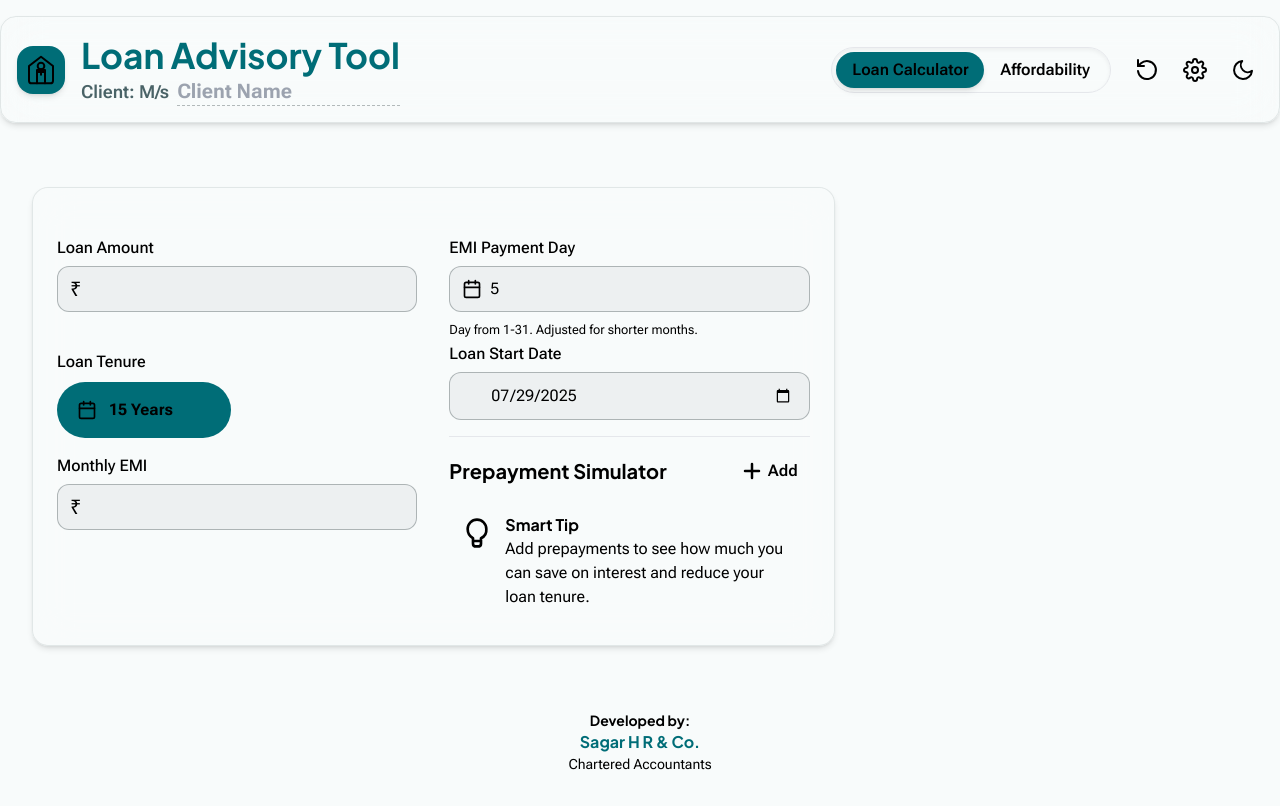
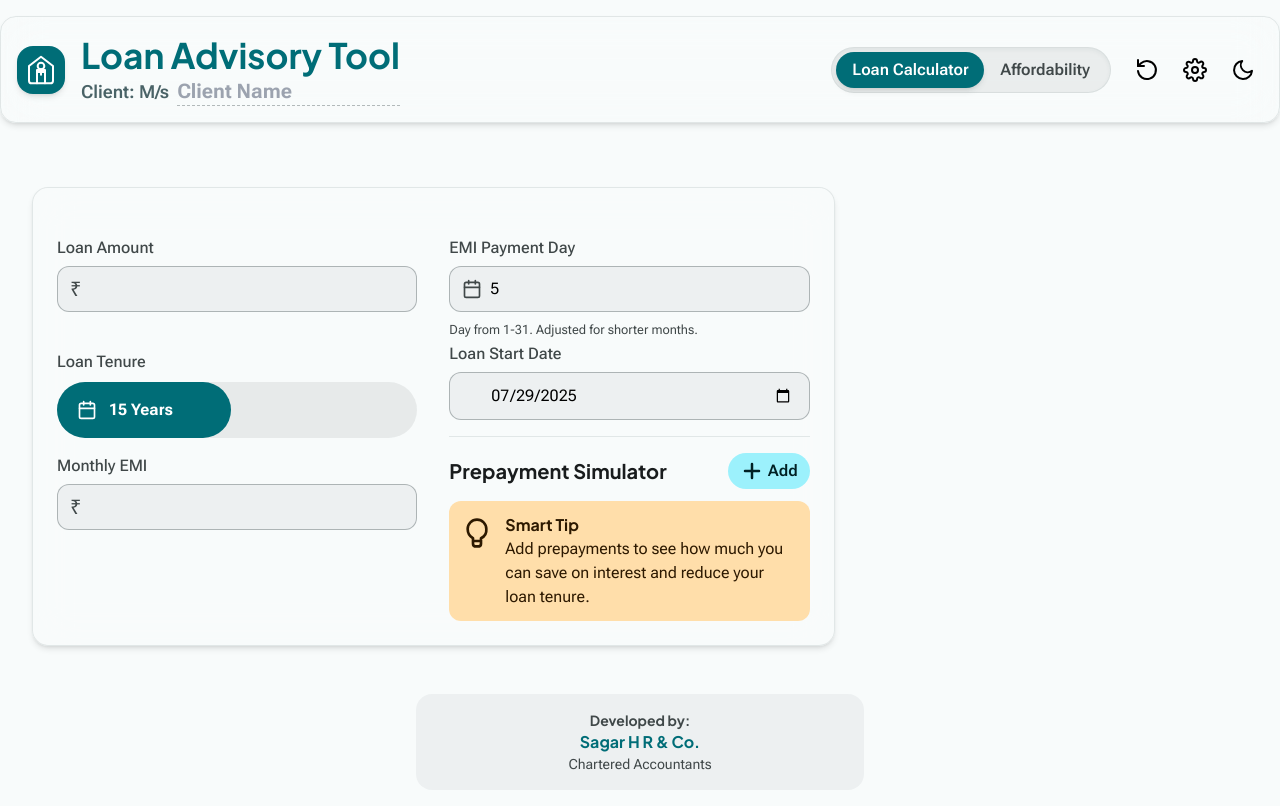
Before and after one commit to hrsagar28/loan-calculator-app, a React (Create React App) app: page / in a window 1280 px wide. Shown: the top 806 px of the page. Built offline with nearby package versions, Linux system fonts and the light colour scheme.

Commit message:
fix: restore css variable bridge for dark mode

```diff
--- a/src/index.css
+++ b/src/index.css
@@ -36,6 +36,44 @@ body::before {
 .font-display {
   font-family: 'Plus Jakarta Sans', sans-serif;
 }
+
+/* --- FIX: Restore the CSS Variable Bridge --- */
+/* This section explicitly links Tailwind's classes to our dynamic CSS variables */
+.bg-primary { background-color: var(--color-primary); }
+.text-on-primary { color: var(--color-onPrimary); }
+.bg-primary-container { background-color: var(--color-primaryContainer); }
+.text-on-primary-container { color: var(--color-onPrimaryContainer); }
+.bg-secondary-container { background-color: var(--color-secondaryContainer); }
+.text-on-secondary-container { color: var(--color-onSecondaryContainer); }
+.bg-tertiary { background-color: var(--color-tertiary); }
+.text-on-tertiary { color: var(--color-onTertiary); }
+.bg-tertiary-container { background-color: var(--color-tertiaryContainer); }
+.text-on-tertiary-container { color: var(--color-onTertiaryContainer); }
+.bg-error-container { background-color: var(--color-errorContainer); }
+.text-on-error-container { color: var(--color-onErrorContainer); }
+.bg-surface { background-color: var(--color-surface); }
+.text-on-surface { color: var(--color-onSurface); }
+.bg-surface-variant { background-color: var(--color-surfaceVariant); }
+.text-on-surface-variant { color: var(--color-onSurfaceVariant); }
+.bg-surface-container { background-color: var(--color-surfaceContainer); }
+.bg-surface-container-high { background-color: var(--color-surfaceContainerHigh); }
+.bg-surface-container-highest { background-color: var(--color-surfaceContainerHighest); }
+.border-outline { border-color: var(--color-outline); }
+.border-outline-variant { border-color: var(--color-outlineVariant); }
+.text-primary { color: var(--color-primary); }
+.text-secondary { color: var(--color-secondary); }
+.text-tertiary { color: var(--color-tertiary); }
+.text-error { color: var(--color-error); }
+.stroke-primary { stroke: var(--color-primary); }
+.stroke-secondary { stroke: var(--color-secondary); }
+.stroke-tertiary { stroke: var(--color-tertiary); }
+.stroke-error { stroke: var(--color-error); }
+.bg-error { background-color: var(--color-error); }
+.stop-primary { stop-color: var(--color-primary); }
+.stop-tertiary { stop-color: var(--color-tertiary); }
+.bg-inverse-surface { background-color: var(--color-inverseSurface); }
+.text-inverse-on-surface { color: var(--color-onInverseSurface); }
+.fill-on-surface-variant { fill: var(--color-onSurfaceVariant); }
 
 /* Reusable Component Styles */
 .input-field {
```
